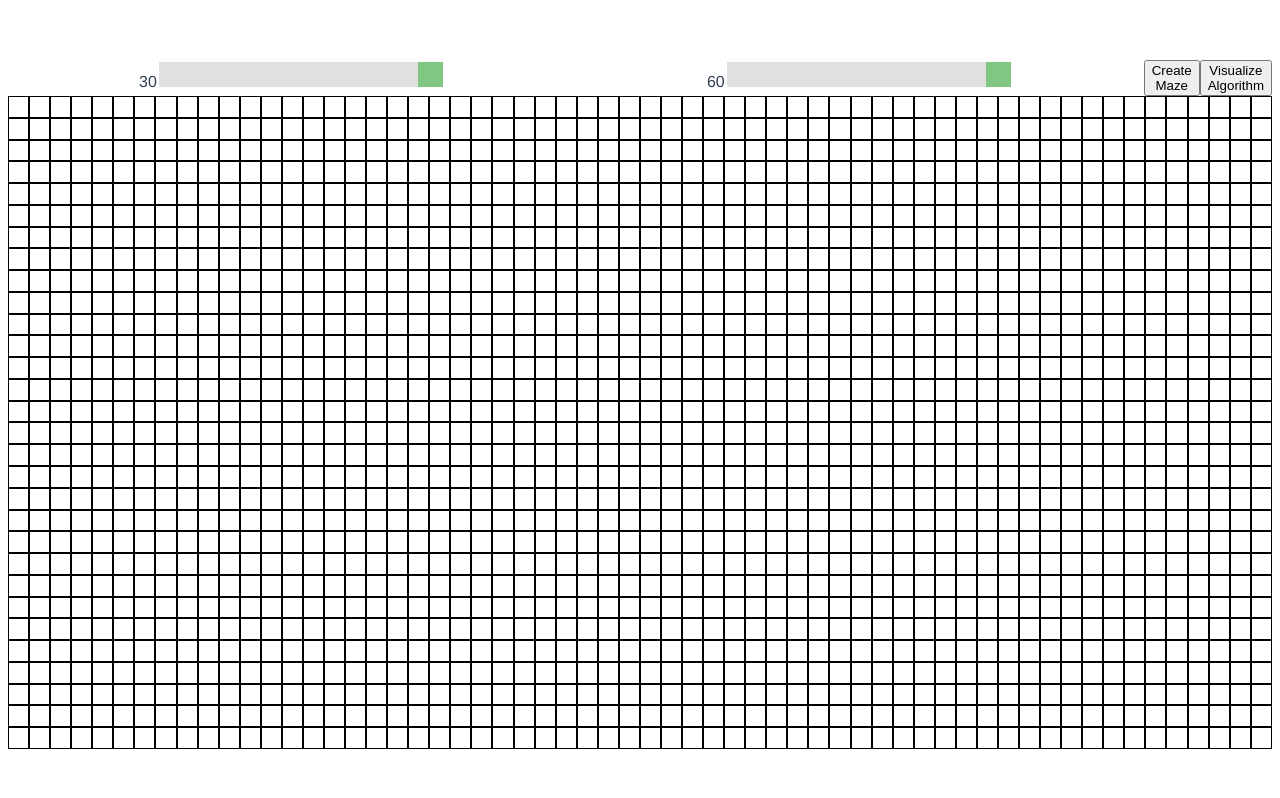
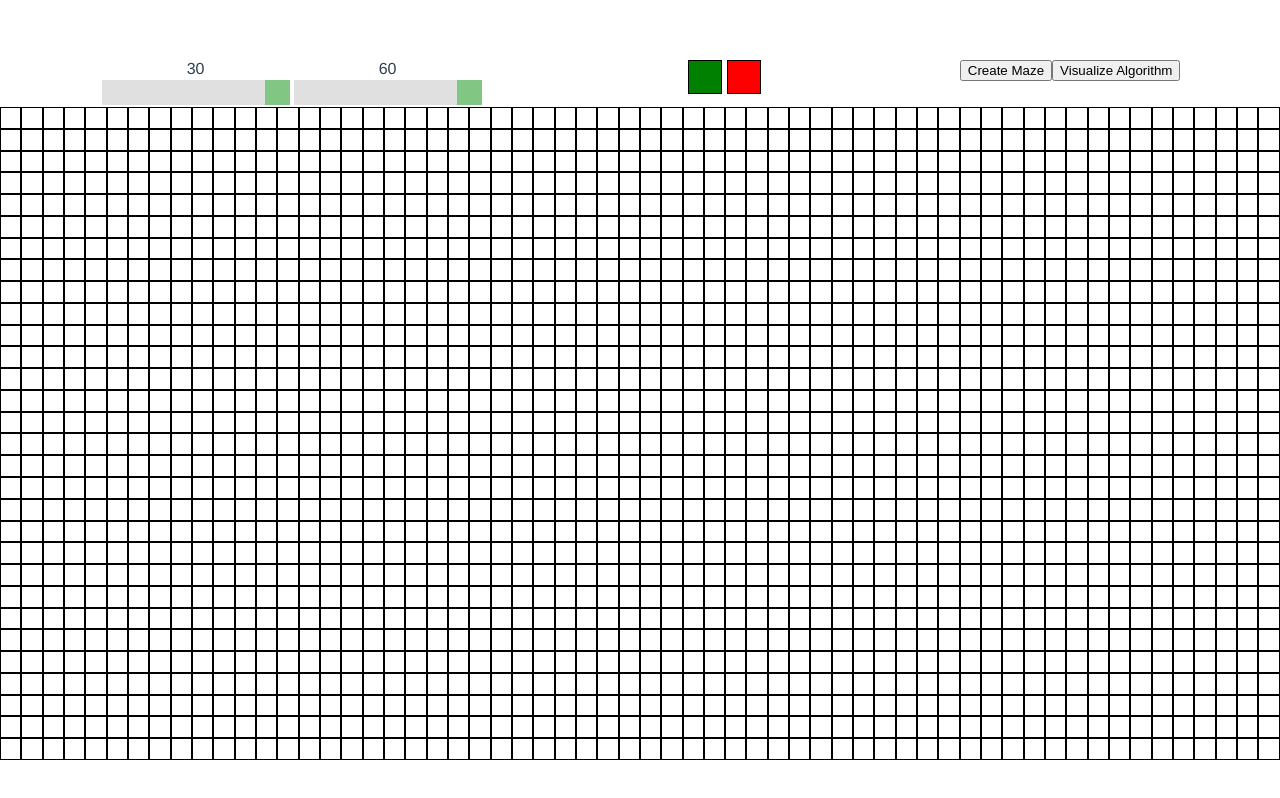
Before and after one commit to Aeliner/pathfindingvue, a Vue app: page / in a window 1280 px wide. Built offline with nearby package versions, Linux system fonts and the light colour scheme.

Commit message:
Added QOL changes, now you can drag and drop the start and end points, it now highlights the optimal path at the end of the searching animation

```diff
--- a/src/App.vue
+++ b/src/App.vue
@@ -4,8 +4,9 @@
     <HelloWorld msg="Welcome to Your Vue.js App"/>
     -->
     <div class="actionsbar">
+      <div class="sliders">
         <div class="slidecontainer">
-      <label for="myRangeHeight">{{this.height}}</label>
+          <label for="myRangeHeight">{{ this.height }}</label>
           <input
             @change="createTable"
             type="range"
@@ -18,7 +19,7 @@
           />
         </div>
         <div class="slidecontainer">
-      <label for="myRangeWidth">{{this.width}}</label>
+          <label for="myRangeWidth">{{ this.width }}</label>
           <input
             @change="createTable"
             type="range"
@@ -30,8 +31,19 @@
             id="myRangeWidth"
           />
         </div>
+      </div>
+      <div class="draggableCells">
+        <div class="start">
+          <span id="start"></span>
+        </div>
+        <div class="end">
+          <span id="end"></span>
+        </div>
+      </div>
+      <div class="actionButtons">
         <button v-on:click="generate">Create Maze</button>
         <button v-on:click="AStar">Visualize Algorithm</button>
+      </div>
     </div>
     <table id="tableGrid" cellspacing="0">
       <tr v-for="(row, i) in cellsArr" :key="i">
@@ -63,7 +75,12 @@ export default {
       windowWidth: window.innerWidth,
       windowHeight: window.innerHeight,
       cellSize: 32,
+      dropCell: null,
+      selectedCell: null,
+      isDraggingCell: false,
       mouseDown: false,
+      startCell: null,
+      endCell: null,
       arrayMaze: [],
     };
   },
@@ -73,8 +90,11 @@ export default {
   mounted() {
     let table = document.getElementById("tableGrid");
     table.addEventListener("mousedown", this.mouseDownHandler);
+    table.addEventListener("click", this.cellClick);
     window.addEventListener("mouseup", this.mouseUpHandler);
     table.addEventListener("mousemove", this.cellClick);
+    this.dragElement(document.getElementById("start"));
+    this.dragElement(document.getElementById("end"));
     // this.generate();
   },
   computed: {
@@ -111,7 +131,7 @@ export default {
       this.cellSize = finalSize + "px";
     },
     cellClick(e) {
-      if (this.mouseDown) {
+      if ((this.mouseDown && !this.isDraggingCell) || (e.type == "click" && e.target.localName == "td")) {
         let elem = e.target;
         if (this.lastCell !== elem) {
           let y = elem.attributes[1].value;
@@ -120,6 +140,9 @@ export default {
           this.cellsArr[y][x].isWall = !this.cellsArr[y][x].isWall;
           this.lastCell = elem;
         }
+      } else if (this.isDraggingCell) {
+        let elem = e.target;
+        this.dropCell = elem;
       }
     },
     mouseDownHandler(e) {
@@ -128,7 +151,6 @@ export default {
       }
     },
     mouseUpHandler(e) {
-      console.log(e);
       if (e.button === 0) {
         this.mouseDown = false;
       }
@@ -136,30 +158,49 @@ export default {
     AStar() {
       let pathArr = AStar.AStarFind(
         this.cellsArr,
-        this.cellsArr[3][5],
-        this.cellsArr[this.height - 1][this.width - 1]
+        this.startCell,
+        this.endCell,
       );
 
-      for (let i = 0; i < pathArr.closed.length; i++) {
+      for (let i = 1; i < pathArr.closed.length; i++) {
         (function() {
           setTimeout(function() {
             let node = pathArr.closed[i];
             let string = node.pos.x + " " + node.pos.y;
-            console.log(string);
             let element = document.getElementById(string);
-            element.classList.toggle("visited");
+            element.classList.add("visited");
+            if(i == pathArr.closed.length-1)
+            element.addEventListener("animationend", paintPath);
           }, i * 15);
         })(i);
       }
+
+      function paintPath(e){
+        e.target.removeEventListener("animationend", paintPath);
+        for(let i = 0; i < pathArr.path.length-1; i++)
+      {
+        (function() {
+          setTimeout(function() {
+            let node = pathArr.path[i];
+            let string = node.pos.x + " " + node.pos.y;
+            let element = document.getElementById(string);
+            console.log(element);
+            element.classList.remove("visited");
+            element.classList.add("path");
+          }, i * 30);
+        })(i);
+      }
+      }
+
     },
 
     generate() {
       this.addOuterWalls();
       this.addInnerWalls(
         this.getDirection(),
-        1,
+        0,
         this.width - 2,
-        1,
+        0,
         this.height - 2
       );
       this.show();
@@ -178,7 +219,7 @@ export default {
             } else {
               element.classList.remove("wall");
             }
-          }, i * 8);
+          }, i * 10);
         })(i);
       }
     },
@@ -233,7 +274,6 @@ export default {
       }
     },
     addHWall(minX, maxX, y) {
-
       let hole = Math.floor(this.randomNumber(minX, maxX) / 2) * 2 + 1;
       for (let i = minX; i <= maxX; i++) {
         if (i == hole) {
@@ -261,7 +301,78 @@ export default {
     randomNumber(min, max) {
       return Math.floor(Math.random() * (max - min + 1) + min);
     },
+
+    dragElement(elmnt) {
+      let y = this;
+      var pos1 = 0,
+        pos2 = 0,
+        pos3 = 0,
+        pos4 = 0;
+      if (document.getElementById(elmnt.id)) {
+        // if present, the header is where you move the DIV from:
+        document.getElementById(elmnt.id).onmousedown = dragMouseDown;
+      } else {
+        // otherwise, move the DIV from anywhere inside the DIV:
+        elmnt.onmousedown = dragMouseDown;
+      }
+
+      function dragMouseDown(e) {
+        e = e || window.event;
+        e.preventDefault();
+        // get the mouse cursor position at startup:
+        y.isDraggingCell = true;
+        pos3 = e.clientX;
+        pos4 = e.clientY;
+        y.selectedCell = e.target.id;
+        document.onmouseup = closeDragElement;
+        // call a function whenever the cursor moves:
+        document.onmousemove = elementDrag;
+      }
+
+      function elementDrag(e) {
+        e = e || window.event;
+        e.preventDefault();
+        // calculate the new cursor position:
+        pos1 = pos3 - e.clientX;
+        pos2 = pos4 - e.clientY;
+        pos3 = e.clientX;
+        pos4 = e.clientY;
+        // set the element's new position:
+        elmnt.style.top = elmnt.offsetTop - pos2 + "px";
+        elmnt.style.left = elmnt.offsetLeft - pos1 + "px";
+      }
+
+      function closeDragElement() {
+        // stop moving when mouse button is released:
+        y.isDraggingCell = false;
+        y.paintStartEndCell(y.selectedCell);
+        document.onmouseup = null;
+        document.onmousemove = null;
+      }
     },
+    paintStartEndCell(id) {
+      if (this.dropCell) {
+        let pointsArr = document.getElementsByClassName(id+"Cell");
+        if(pointsArr.length > 0)
+        {
+          for(let i = 0; i < pointsArr.length; i++)
+          {
+            let elem = pointsArr[i];
+            elem.classList.remove(id+"Cell");
+          }
+        }
+        this.dropCell.classList.add(id+"Cell");
+        document.getElementById(id).removeAttribute("style");
+        let y = this.dropCell.attributes[1].value;
+        let x = this.dropCell.attributes[2].value;
+        if (id == "start") this.startCell = this.cellsArr[y][x];
+        else this.endCell = this.cellsArr[y][x];
+      } else {
+        document.getElementById(id).removeAttribute("style");
+      }
+    },
+  },
+
   components: {
     // HelloWorld
   },
@@ -279,6 +390,12 @@ export default {
   display: flex;
   align-content: center;
   flex-direction: column;
+}
+
+html,
+body {
+  margin: 0;
+  padding: 0;
 }
 
 table {
@@ -301,9 +418,31 @@ table td::before {
   height: 100%;
   width: 100%;
 }
+
+.sliders {
+  width: 30%;
+  display: flex;
+}
+
+.slidecontainer {
+  display: flex;
+  flex-direction: column;
+}
+
+.buttons {
+  display: flex;
+}
 table td:hover {
   cursor: pointer;
   background: #d0d0d0;
+}
+
+.startCell {
+  background-color: green;
+}
+
+.endCell {
+  background-color: red;
 }
 
 .slidecontainer {
@@ -312,7 +451,6 @@ table td:hover {
 
 .slider {
   -webkit-appearance: none;
-  width: 50%;
   height: 25px;
   background: #d3d3d3;
   outline: none;
@@ -325,9 +463,73 @@ table td:hover {
   opacity: 1;
 }
 
-.actionsbar{
-  display:flex;
+.actionsbar {
+  display: flex;
+  width: 100%;
+  justify-content: space-around;
+}
+
+.draggableCells {
+  display: flex;
+}
+
+.draggableCells > div {
+  width: 32px;
+  height: 32px;
+  margin-left: 5px;
+  border: 1px solid black;
+  position: relative;
+}
+
+.draggableCells > div span {
+  width: 100%;
+  height: 100%;
+  position: absolute;
+  top: 0;
+  left: 0;
+}
+
+.draggableCells > div #start {
+  background-color: green;
+}
+
+.draggableCells > div #end {
+  background-color: red;
+}
+
+.draggableCells > div:hover {
+  cursor: pointer;
+}
+
+.draggableCells .start:hover {
+  background-color: lightgreen;
+}
+
+.draggableCells .end:hover {
+  background-color: lightcoral;
+}
+
+.draggableCells .start {
+  background-color: green;
+}
+
+.draggableCells .end {
+  background-color: red;
+}
+
+.path{
+  position:relative;
+}
+
+.path::before{
+  position:absolute;
+  top:0;
+  left:0;
+  height:100%;
   width:100%;
+  background-color: #ff7ac3;
+  animation-name: paint-path;
+  animation-duration:1.5s;
 }
 
 .slider::-webkit-slider-thumb {
@@ -350,6 +552,10 @@ table td:hover {
   background-color: #2c3e50;
   animation-name: paint-wall;
   animation-duration: 0.5s;
+}
+
+.wall:hover::before{
+  background-color:#4e6f90;
 }
 
 .visited::before {
@@ -404,5 +610,28 @@ table td:hover {
     background-color: #d1fe84;
     transform: scale(1);
   }
+
+
+}
+
+@keyframes paint-path {
+  0% {
+    background-color:  #ff7ac3;
+  }
+  25% {
+    transform: scale(0.5);
+  }
+  50% {
+    transform: scale(0.75);
+  }
+  75% {
+    transform: scale(1);
+  }
+  90% {
+    transform: scale(1.25);
+  }
+  100% {
+    transform: scale(1);
+  }
 }
 </style>
```
Lines whose indentation alone changed are shown as unchanged.
